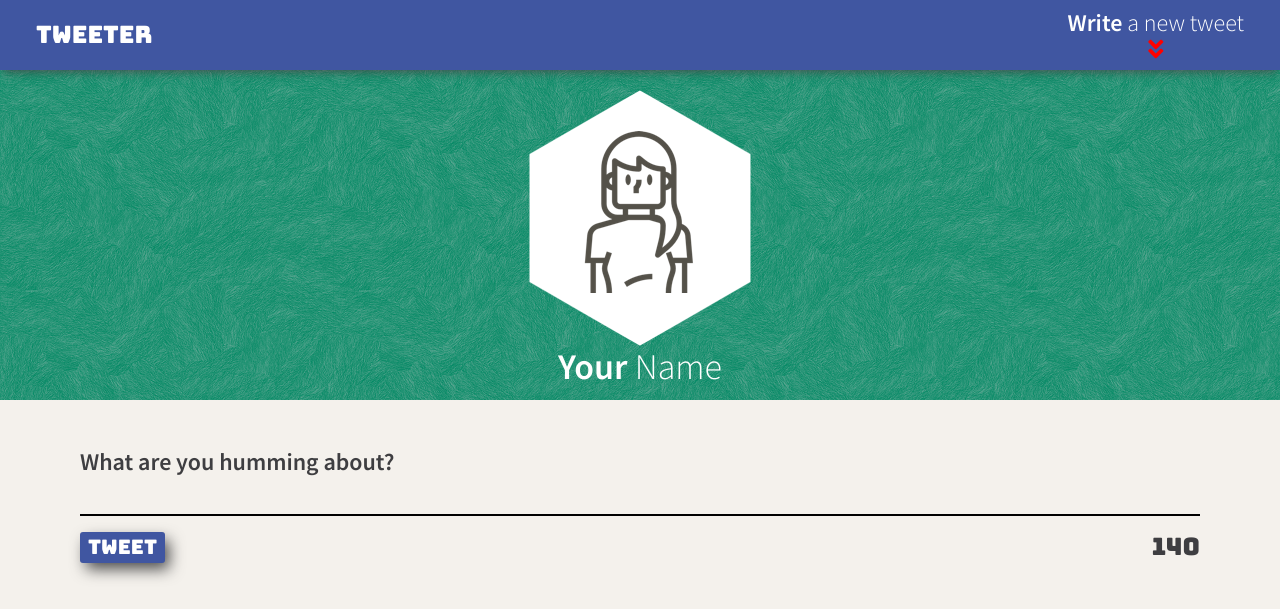
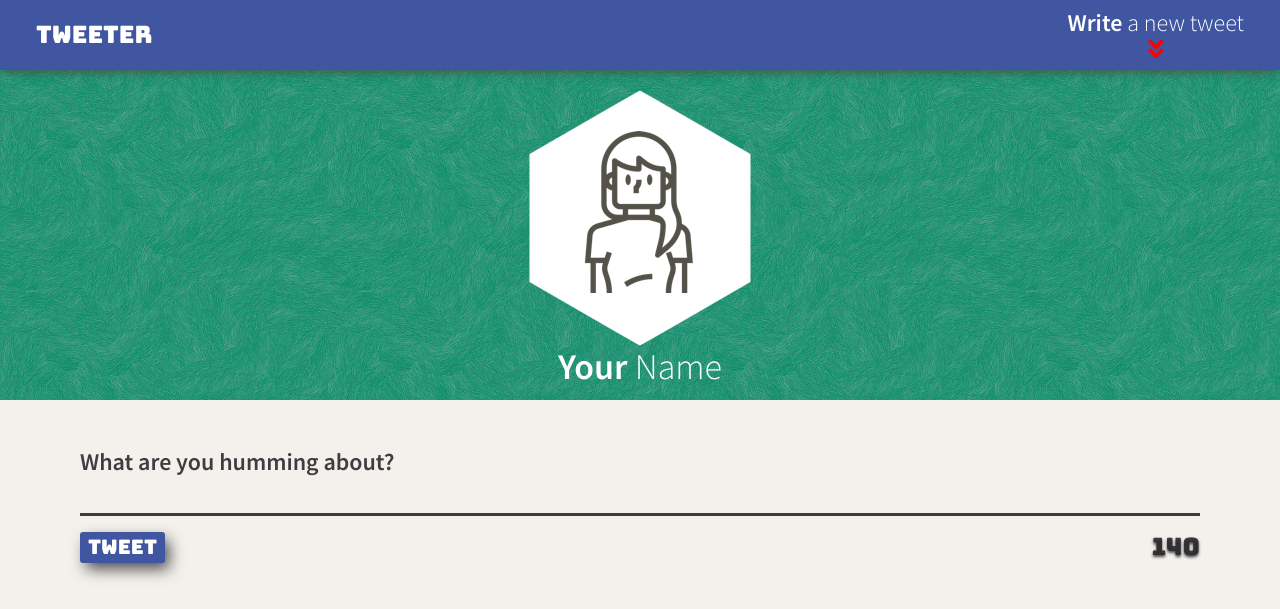
Before and after one commit to RReiso/tweeter-app, a website: page public/index.html in a window 1280 px wide. Shown: the top 609 px of the page. Drawn offline with nearby package versions, Linux system fonts and the light colour scheme.

Commit message:
Update styles with variables

```diff
--- a/public/styles/new-tweet.css
+++ b/public/styles/new-tweet.css
@@ -15,7 +15,7 @@
 .tweet-input textarea {
   outline: none;
   resize: none;
-  border-bottom: 2px solid ;
+  border-bottom: 3px solid var(--color-dark-text);
   height: 40px;
   border-top-style: hidden;
   border-right-style: hidden;
@@ -58,3 +58,7 @@
 .red {
   color: red;
 }
+
+.counter {
+  text-shadow: 0 2px 3px #4A4A4A;
+}
```
